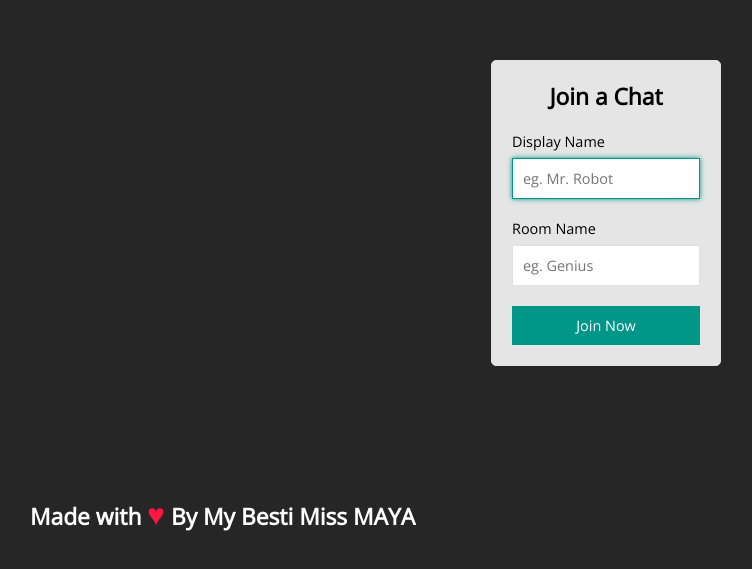
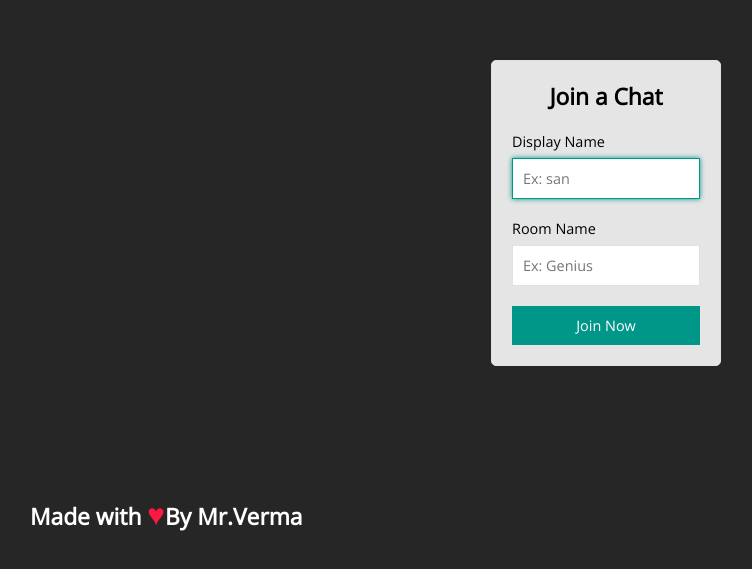
Before and after one commit to Sk1810441/Maya, a website: page public/index.html in a window 1280 px wide. Shown: the part 187-756 px from the top of the page, without its empty margins (34-786 px from the left). Drawn offline with nearby package versions, Linux system fonts and the light colour scheme.

Commit message:
Update index.html

```diff
--- a/public/index.html
+++ b/public/index.html
@@ -19,11 +19,11 @@
       </div>
       <div class="form-field">
         <label>Display Name</label>
-        <input type="text" placeholder="eg. Mr. Robot" name="name" autofocus autocomplete="off">
+        <input type="text" placeholder="Ex: san" name="name" autofocus autocomplete="off">
       </div>
       <div class="form-field">
         <label>Room Name</label>
-        <input type="text" placeholder="eg. Genius" name="room" autocomplete="off">
+        <input type="text" placeholder="Ex: Genius" name="room" autocomplete="off">
       </div>
       <div class="form-field">
         <button>Join Now</button>
@@ -32,7 +32,7 @@
   </div>
 
   <div class="copyright">
-    <h3>Made with <span class="heart">&hearts;</span> By My Besti Miss MAYA</h3>
+    <h3>Made with <span class="heart">&hearts;</span>By Mr.Verma</h3>
      <!-- By Santosh kumar verma -->
   </div>
 
```
